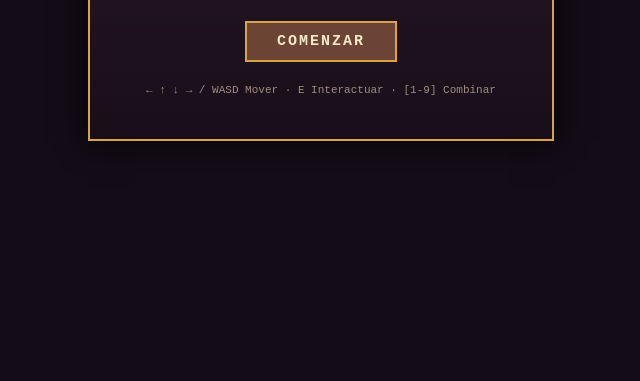
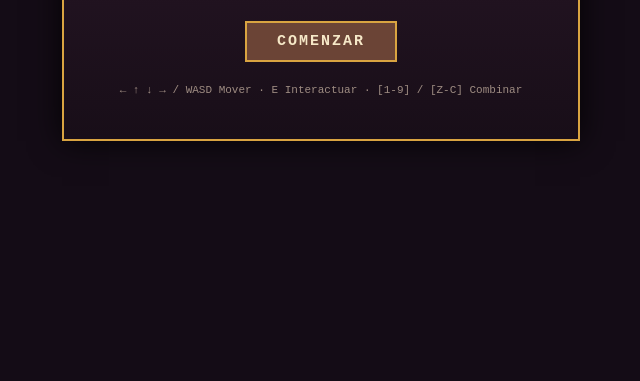
Before and after one commit to AIDG3510/5-DAYS, a plain HTML site: page index.html in a window 1280 px wide. Shown: the part 419-800 px from the top of the page, without its empty margins (319-959 px from the left). Drawn offline with Linux system fonts and the light colour scheme.

Commit message:
Visuales y README actualizados.

```diff
--- a/index.html
+++ b/index.html
@@ -13,7 +13,7 @@
             <h1>5 DAYS</h1>
             <p>Cinco días para recogerlo todo.<br>Diez hojas para recuperar su libro.</p>
             <button id="start-button">COMENZAR</button>
-            <p class="controls-hint">← ↑ ↓ → / WASD Mover · E Interactuar · [1-9] Combinar</p>
+            <p class="controls-hint">← ↑ ↓ → / WASD Mover · E Interactuar · [1-9] / [Z-C] Combinar</p>
         </section>
 
         <canvas id="game-canvas" width="640" height="480" style="display:none;"></canvas>
```
Also changed, not shown: 1 other file.
